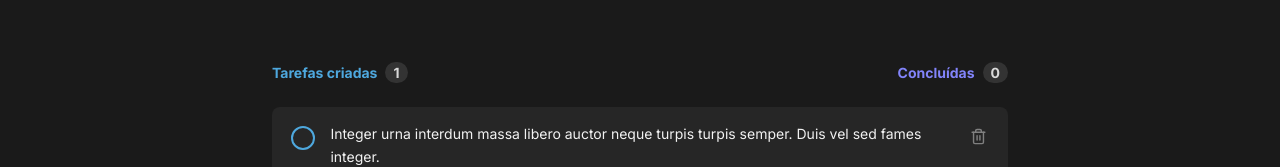
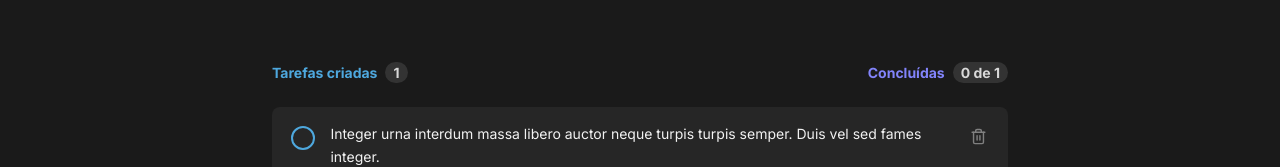
Before and after one commit to Dex64ter/ToDo-List, a React (Vite) app: page / in a window 1280 px wide. Shown: the part 227-394 px from the top of the page. Built offline with nearby package versions, Linux system fonts and the light colour scheme.

Commit message:
Feature add task and checkup input

```diff
--- a/src/App.tsx
+++ b/src/App.tsx
@@ -1,7 +1,7 @@
 import { useState } from 'react';
 import { Header } from './components/Header';
 import { NewTask } from './components/NewTask';
-import { TaskProps } from './components/Task';
+import { TaskTypeProps } from './components/Task';
 import { TaskList } from './components/TaskList';
 
 import styles from './App.module.css';
@@ -13,7 +13,7 @@ export function App() {
     },
   ])
 
-  function updateNewArray(task: TaskProps) {
+  function updateNewArray(task: TaskTypeProps) {
     setTasks([...tasks, task])
   }
 
--- a/src/components/NewTask.tsx
+++ b/src/components/NewTask.tsx
@@ -1,10 +1,10 @@
 import { ChangeEvent, useState } from 'react';
 import { FiPlusCircle } from 'react-icons/fi';
 import styles from "./NewTask.module.css";
-import { TaskProps } from './Task';
+import { TaskTypeProps } from './Task';
 
 interface NewTaskProps {
-  onAddNewTask: (task: TaskProps) => void
+  onAddNewTask: (task: TaskTypeProps) => void;
 }
 
 export function NewTask({ onAddNewTask }: NewTaskProps) {
@@ -16,6 +16,7 @@ export function NewTask({ onAddNewTask }: NewTaskProps) {
         content: contentTask
       }
     )
+    setContentText("")
   }
 
   function handleContentTask(event: ChangeEvent<HTMLInputElement>) {
--- a/src/components/Task.tsx
+++ b/src/components/Task.tsx
@@ -2,25 +2,31 @@ import { FiTrash2 } from "react-icons/fi";
 import styles from "./Task.module.css";
 import { useState } from "react";
 
-export interface TaskProps {
+export interface TaskTypeProps {
   content: string;
 }
 
-export function Task({ content }: TaskProps){
+interface TaskProps {
+  tk: TaskTypeProps;
+  onDoneTasks: (done: boolean) => void;
+}
+
+export function Task({ tk, onDoneTasks }: TaskProps){
   const [check, setCheck] = useState(false)
 
   function handleClickCheck() {
     setCheck(!check);
+    onDoneTasks(!check);
   }
 
   return (
-    <li className={styles.taskItem}>
+    <li className={styles.taskItem} >
       <label>
         <input className={styles.checkBox} type="checkbox" onClick={handleClickCheck} checked={check}/>
         <span className={check ? styles.checkmark : ''}></span>
       </label>
       <p className={check ? styles.contentCheck : styles.contentNotCheck} >
-        {content}
+        {tk.content}
       </p>
       <button className={styles.deleteButton}>
         <FiTrash2 size={17} />
--- a/src/components/TaskList.tsx
+++ b/src/components/TaskList.tsx
@@ -1,15 +1,23 @@
-import { Task, TaskProps } from "./Task";
+import { useState } from "react";
+import { Task, TaskTypeProps } from "./Task";
 import { LuClipboardList  } from "react-icons/lu";
 import styles from "./TaskList.module.css";
-// import { useState } from "react";
 
 
 interface TaskListProps {
-  list: TaskProps[];
+  list: TaskTypeProps[];
 }
 
 export function TaskList({ list }: TaskListProps){
+  const [doneTasks, setDoneTasks] = useState(0);
 
+  function onDonetasks(done: boolean){
+    if (!done) {
+      doneTasks === 0 ? setDoneTasks(0) : setDoneTasks(doneTasks - 1)
+    } else {
+      setDoneTasks(doneTasks + 1)
+    }
+  }
 
   return (
     <section>
@@ -20,7 +28,13 @@ export function TaskList({ list }: TaskListProps){
         </div>
         <div className={styles.tasksDone}>
           Concluídas
-          <span>0</span>
+          <span>
+            {
+             list.length === 0 ? 0
+             :
+             `${doneTasks} de ${list.length}`
+            }
+          </span>
         </div>
       </div>
 
@@ -35,7 +49,7 @@ export function TaskList({ list }: TaskListProps){
           :
           list.map((task) => {
             return (
-              <Task key={task.content} content={task.content} />
+              <Task key={task.content} tk={task} onDoneTasks={onDonetasks} />
             )
           })
         }
```
